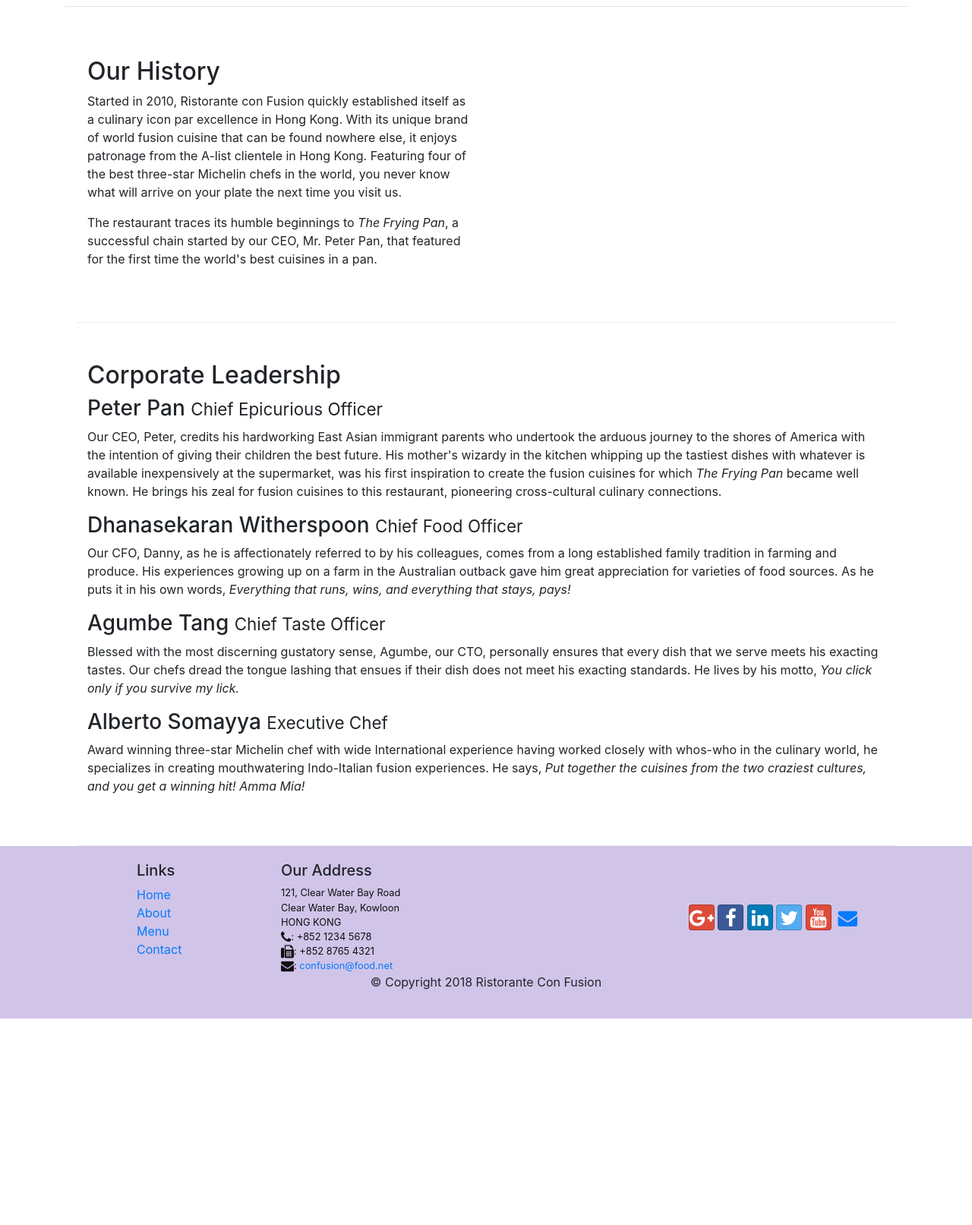
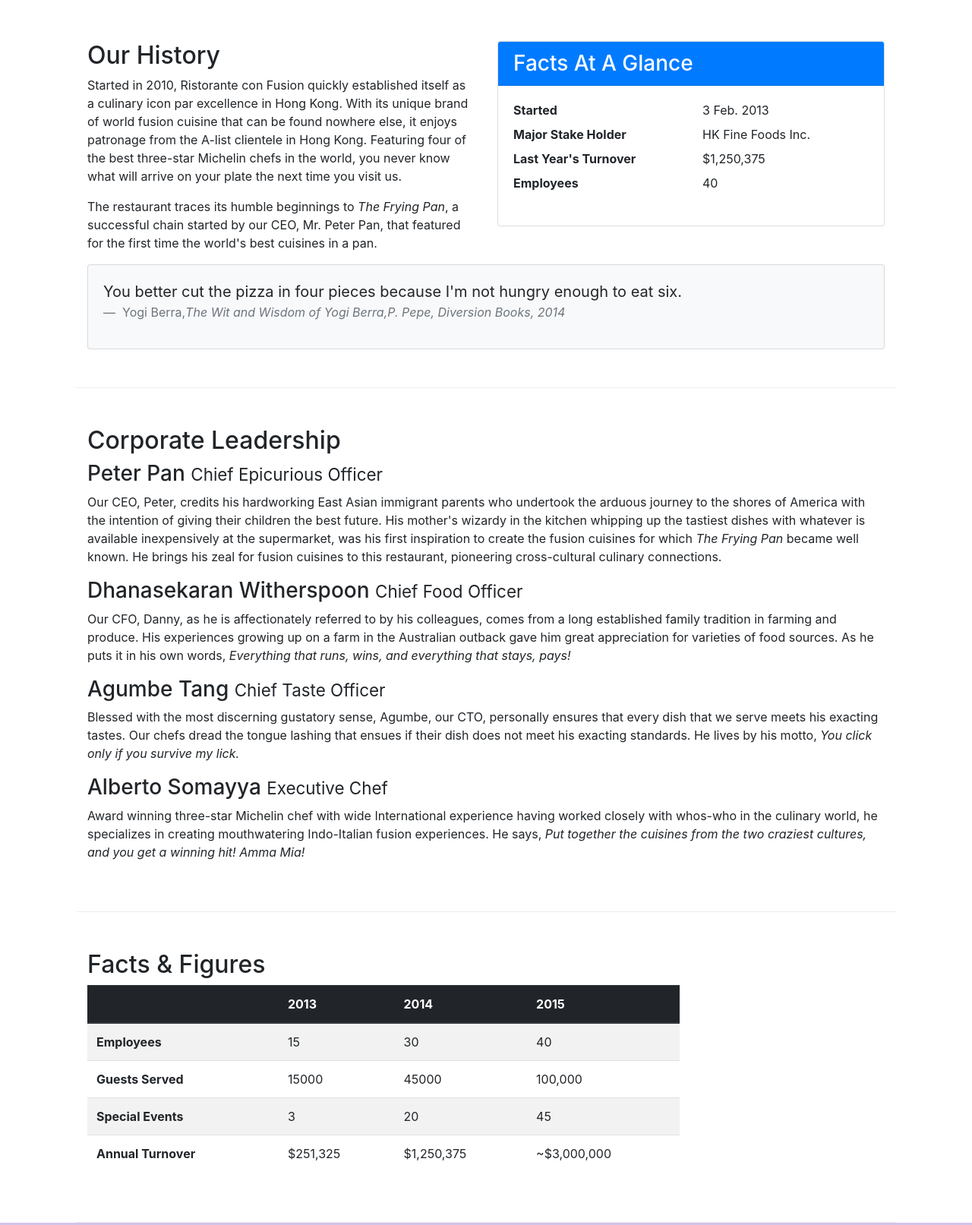
Before and after one commit to yashwant-dot/Ristorante-con-Fusion, a website: page aboutus.html in a window 1280 px wide. Shown: the part 440-2053 px from the top of the page at 76% size. Before the commit the page ends 1781 px from the top, so only its background shows below. Drawn offline with nearby package versions, Linux system fonts and the light colour scheme.

Commit message:
img-media-tables-card

```diff
--- a/aboutus.html
+++ b/aboutus.html
@@ -24,7 +24,7 @@
             <button class="navbar-toggler" type="button" data-toggle="collapse" data-target="#Navbar">
                 <span class="navbar-toggler-icon"></span>
             </button>
-            <a href="index.html" class="navbar-brand mr-auto">Ristorante Con Fusion</a>
+            <a href="index.html" class="navbar-brand mr-auto"><img src="img/logo.png" width="41" height="30"></a>
             <div class="collapse navbar-collapse" id="Navbar">
                 <ul class="navbar-nav mr-auto">
                     <li class="nav-item"><a href="index.html" class="nav-link"><span class="fa fa-home"></span> Home</a></li>
@@ -39,11 +39,12 @@
     <header class="jumbotron">
         <div class="container">
             <div class="row row-header">
-                <div class="col-12 col-sm-6">
+                <div class="col-12 col-sm-8">
                     <h1>Ristorante con Fusion</h1>
                     <p>We take inspiration from the World's best cuisines, and create a unique fusion experience. Our lipsmacking creations will tickle your culinary senses!</p>
                 </div>
-                <div class="col-12 col-sm">
+                <div class="col-12 col-sm align-self-center">
+                    <img src="img/logo.png" alt="logo" class="img-fluid">
                 </div>
             </div>
         </div>
@@ -63,12 +64,40 @@
 
         <div class="container">
             <div class="row row-content">
-                <div class=" col-12 col-md-6">
+                <div class=" col-12 col-sm-6">
                     <h2 >Our History</h2>
                     <p >Started in 2010, Ristorante con Fusion quickly established itself as a culinary icon par excellence in Hong Kong. With its unique brand of world fusion cuisine that can be found nowhere else, it enjoys patronage from the A-list clientele in Hong Kong.  Featuring four of the best three-star Michelin chefs in the world, you never know what will arrive on your plate the next time you visit us.</p>
                     <p >The restaurant traces its humble beginnings to <em>The Frying Pan</em>, a successful chain started by our CEO, Mr. Peter Pan, that featured for the first time the world's best cuisines in a pan.</p>
                 </div>
-                <div class="col col-md-6"></div>
+                <div class="col-sm">
+                    <div class="card">
+                        <h3 class="card-header bg-primary text-white">Facts At A Glance</h3>
+                        <div class="card-body">
+                            <dl class="row">
+                                <dt class="col-6">Started</dt>
+                                <dd class="col-6">3 Feb. 2013</dd>
+                                <dt class="col-6">Major Stake Holder</dt>
+                                <dd class="col-6">HK Fine Foods Inc.</dd>
+                                <dt class="col-6">Last Year's Turnover</dt>
+                                <dd class="col-6">$1,250,375</dd>
+                                <dt class="col-6">Employees</dt>
+                                <dd class="col-6">40</dd>
+                            </dl>
+                        </div>
+                    </div>
+                </div>
+                <div class="col-12">
+                    <div class="card card-body bg-light">
+                        <blockquote class="blockquote">
+                            <p class="mb-0">
+                                You better cut the pizza in four pieces because I'm not hungry enough to eat six.
+                            </p>
+                            <footer class="blockquote-footer">
+                                Yogi Berra,<cite title="Source Title">The Wit and Wisdom of Yogi Berra,P. Pepe, Diversion Books, 2014</cite>
+                            </footer>
+                        </blockquote>
+                    </div>
+                </div>
             </div>
         </div>
 
@@ -86,7 +115,52 @@
                     <h3 >Alberto Somayya <small>Executive Chef</small></h3>
                     <p class="d-none d-sm-block">Award winning three-star Michelin chef with wide International experience having worked closely with whos-who in the culinary world, he specializes in creating mouthwatering Indo-Italian fusion experiences. He says, <em>Put together the cuisines from the two craziest cultures, and you get a winning hit! Amma Mia!</em></p>
                 </div>
+            </div>
+            <div class="row row-content">
+                <div class="col-12 col-sm-9">
+                    <h2>Facts &amp; Figures</h2>
+                    <div class="table-responsive">
+                        <table class="table table-striped">
+                            <thead class="thead-dark">
+                                <tr>
+                                    <th>&nbsp;</th>
+                                    <th>2013</th>
+                                    <th>2014</th>
+                                    <th>2015</th>
+                                </tr>
+                            </thead>
+                            <tbody>
+                                <tr>
+                                    <th>Employees</th>
+                                    <td>15</td>
+                                    <td>30</td>
+                                    <td>40</td>
+                                </tr>
+                                <tr>
+                                    <th>Guests Served</th>
+                                    <td>15000</td>
+                                    <td>45000</td>
+                                    <td>100,000</td>
+                                </tr>
+                                <tr>
+                                    <th>Special Events</th>
+                                    <td>3</td>
+                                    <td>20</td>
+                                    <td>45</td>
+                                </tr>
+                                <tr>
+                                    <th>Annual Turnover</th>
+                                    <td>$251,325</td>
+                                    <td>$1,250,375</td>
+                                    <td>~$3,000,000</td>
+                                </tr>
+                            </tbody>
+                        </table>
+                    </div>
+                </div>
+                <div class="col-12 col-sm-3">
 
+                </div>
             </div>
        </div>
 
```
Also changed, not shown: contactus.html (+4 -5 lines), index.html (+19 -8 lines), img/alberto.png (added), img/buffet.png (added), img/logo.png (added), img/uthappizza.png (added), 1 other file.
